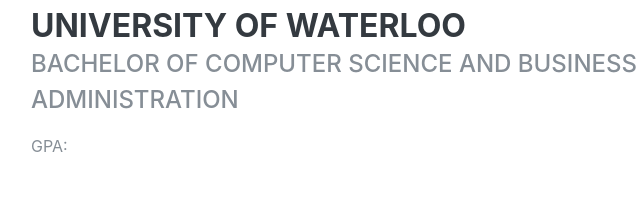
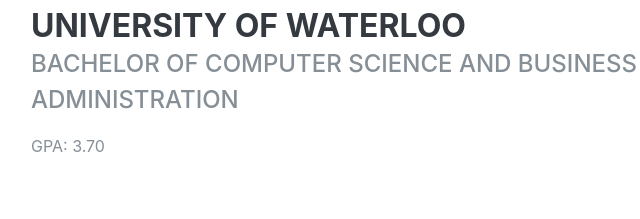
Before and after one commit to AlbertQin/resume-website, a website: page index.html in a window 1280 px wide. Shown: the part 1860-2079 px from the top of the page, 289-929 px from the left. Drawn offline with nearby package versions, Linux system fonts and the light colour scheme; files whose address does not match are found by name; a web font is replaced by a local one.

Commit message:
updated gpa

```diff
--- a/index.html
+++ b/index.html
@@ -78,7 +78,7 @@
         <div class="resume-content mr-auto">
           <h3 class="mb-0">University of Waterloo</h3>
           <div class="subheading mb-3">Bachelor of Computer Science and Business Administration</div>
-          <p>GPA: </p>
+          <p>GPA: 3.70</p>
         </div>
         <div class="resume-date text-md-right"> <span class="text-primary">September 2018 - Present</span> </div>
       </div>
```
